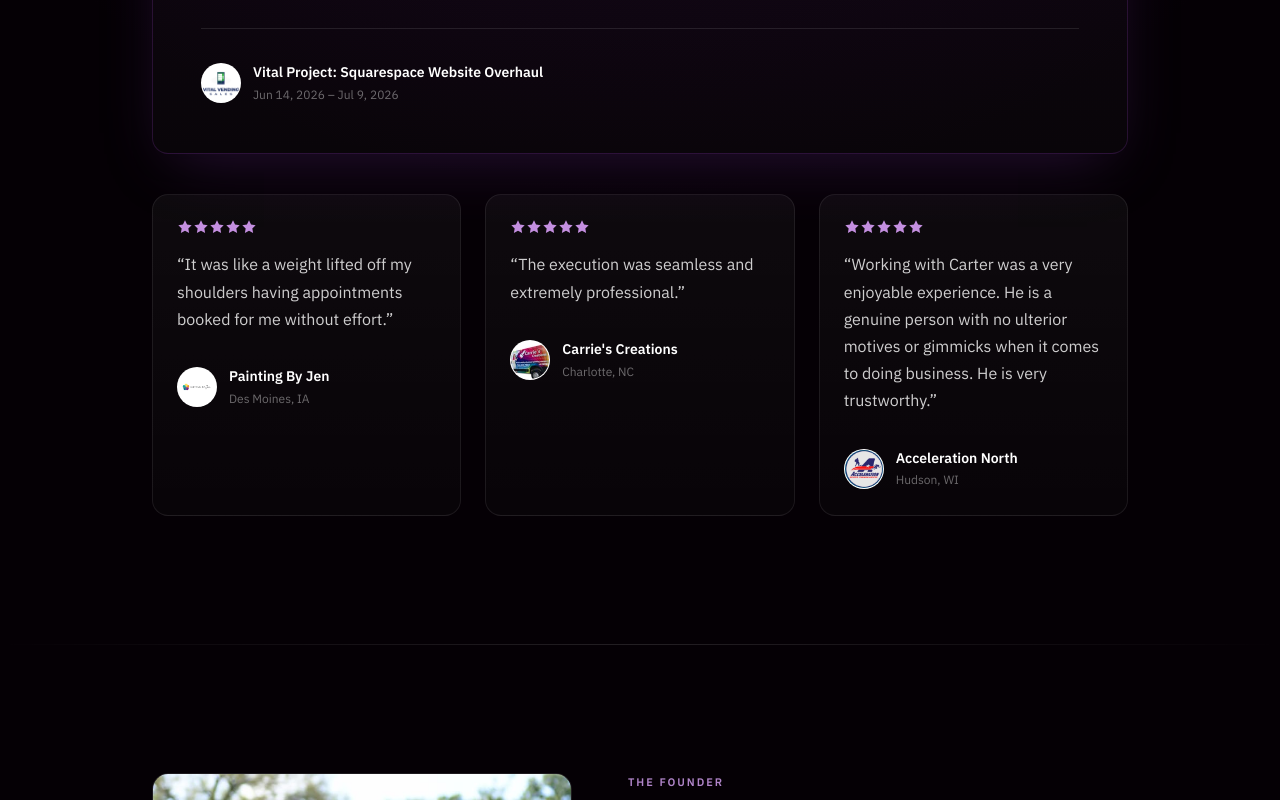
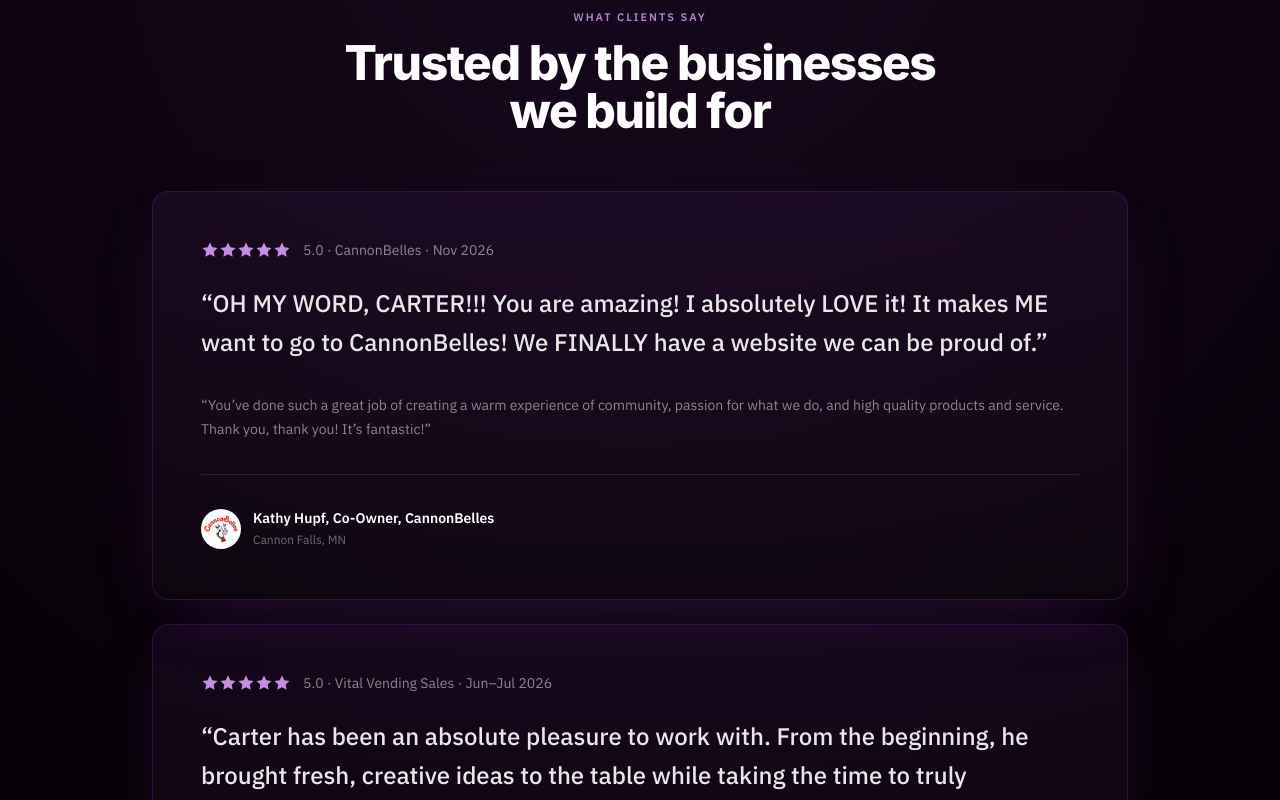
Before and after one commit to chjdombeck/website.ceejaysocial, a plain HTML site: page index.html in a window 1280 px wide. Shown: the part 3149-3949 px from the top of the page. Drawn offline with Linux system fonts and the light colour scheme; a script that the page names is missing.

Commit message:
Add CannonBelles project card and testimonial; reorder results grid
Co-Authored-By: Claude Opus 5.5 <noreply@anthropic.com>

```diff
--- a/index.html
+++ b/index.html
@@ -115,15 +115,15 @@
       </span>
     </div>
 
-    <div class="grid md:grid-cols-3 gap-6">
-      <!-- JRT Card -->
-      <a href="https://www.jrthandyman.com/" target="_blank" rel="noopener noreferrer" class="card rounded-2xl overflow-hidden block group">
+    <div class="grid md:grid-cols-2 gap-6">
+      <!-- CannonBelles Card -->
+      <a href="https://cannonbelles.com/" target="_blank" rel="noopener noreferrer" class="card rounded-2xl overflow-hidden block group">
         <div class="aspect-[16/10] overflow-hidden border-b border-white/10">
-          <img src="jrsclient.jpg" alt="JRT Handyman website redesign" loading="lazy" decoding="async" class="w-full h-full object-cover object-top transition-transform duration-300 group-hover:scale-105" />
+          <img src="cannonbellesclient.jpg" alt="CannonBelles website redesign" loading="lazy" decoding="async" class="w-full h-full object-cover object-top transition-transform duration-300 group-hover:scale-105" />
         </div>
         <div class="p-6">
-          <p class="font-semibold text-lg mb-1 group-hover:text-[#C48FE0] transition-colors">JRT Handyman &amp; Home Services</p>
-          <p class="text-white/50 text-sm">Full site rebuild: bold, high-contrast design built to convert local service calls.</p>
+          <p class="font-semibold text-lg mb-1 group-hover:text-[#C48FE0] transition-colors">CannonBelles</p>
+          <p class="text-white/50 text-sm">Coffee shop and artisanal cheese site built to drive visits and online orders.</p>
         </div>
       </a>
 
@@ -135,6 +135,17 @@
         <div class="p-6">
           <p class="font-semibold text-lg mb-1 group-hover:text-[#C48FE0] transition-colors">Vital Vending Sales</p>
           <p class="text-white/50 text-sm">Squarespace overhaul: clean hierarchy engineered for lead capture.</p>
+        </div>
+      </a>
+
+      <!-- JRT Card -->
+      <a href="https://www.jrthandyman.com/" target="_blank" rel="noopener noreferrer" class="card rounded-2xl overflow-hidden block group">
+        <div class="aspect-[16/10] overflow-hidden border-b border-white/10">
+          <img src="jrsclient.jpg" alt="JRT Handyman website redesign" loading="lazy" decoding="async" class="w-full h-full object-cover object-top transition-transform duration-300 group-hover:scale-105" />
+        </div>
+        <div class="p-6">
+          <p class="font-semibold text-lg mb-1 group-hover:text-[#C48FE0] transition-colors">JRT Handyman &amp; Home Services</p>
+          <p class="text-white/50 text-sm">Full site rebuild: bold, high-contrast design built to convert local service calls.</p>
         </div>
       </a>
 
@@ -178,6 +189,30 @@
     <div class="text-center mb-14">
       <p class="eyebrow mb-3">What Clients Say</p>
       <h2 class="text-3xl md:text-5xl font-extrabold">Trusted by the businesses<br class="hidden sm:block"/> we build for</h2>
+    </div>
+
+    <div class="card-elevated rounded-2xl p-8 md:p-12 mb-6">
+      <div class="flex items-center gap-3 mb-6">
+        <div class="flex text-[#C48FE0]">
+          <svg width="18" height="18" viewBox="0 0 24 24" fill="currentColor"><path d="M12 2l3.09 6.26L22 9.27l-5 4.87 1.18 6.88L12 17.77l-6.18 3.25L7 14.14 2 9.27l6.91-1.01z"/></svg>
+          <svg width="18" height="18" viewBox="0 0 24 24" fill="currentColor"><path d="M12 2l3.09 6.26L22 9.27l-5 4.87 1.18 6.88L12 17.77l-6.18 3.25L7 14.14 2 9.27l6.91-1.01z"/></svg>
+          <svg width="18" height="18" viewBox="0 0 24 24" fill="currentColor"><path d="M12 2l3.09 6.26L22 9.27l-5 4.87 1.18 6.88L12 17.77l-6.18 3.25L7 14.14 2 9.27l6.91-1.01z"/></svg>
+          <svg width="18" height="18" viewBox="0 0 24 24" fill="currentColor"><path d="M12 2l3.09 6.26L22 9.27l-5 4.87 1.18 6.88L12 17.77l-6.18 3.25L7 14.14 2 9.27l6.91-1.01z"/></svg>
+          <svg width="18" height="18" viewBox="0 0 24 24" fill="currentColor"><path d="M12 2l3.09 6.26L22 9.27l-5 4.87 1.18 6.88L12 17.77l-6.18 3.25L7 14.14 2 9.27l6.91-1.01z"/></svg>
+        </div>
+        <span class="text-sm text-white/50">5.0 · CannonBelles · Nov 2026</span>
+      </div>
+      <blockquote class="text-lg md:text-2xl font-medium leading-relaxed text-white/90 mb-8">
+        &ldquo;OH MY WORD, CARTER!!! You are amazing! I absolutely LOVE it! It makes ME want to go to CannonBelles! We FINALLY have a website we can be proud of.&rdquo;
+      </blockquote>
+      <p class="text-white/50 text-sm">&ldquo;You&rsquo;ve done such a great job of creating a warm experience of community, passion for what we do, and high quality products and service. Thank you, thank you! It&rsquo;s fantastic!&rdquo;</p>
+      <div class="flex items-center gap-3 mt-8 pt-8 border-t border-white/10">
+        <div class="w-10 h-10 rounded-full bg-white border border-white/10 overflow-hidden flex items-center justify-center"><img src="cblogo.png" alt="CannonBelles" loading="lazy" decoding="async" class="w-full h-full object-contain" /></div>
+        <div>
+          <p class="text-sm font-semibold">Kathy Hupf, Co-Owner, CannonBelles</p>
+          <p class="text-xs text-white/40">Cannon Falls, MN</p>
+        </div>
+      </div>
     </div>
 
     <div class="card-elevated rounded-2xl p-8 md:p-12">
```
Also changed, not shown: cannonbellesclient.jpg (added), cblogo.png (added), styles.css.
